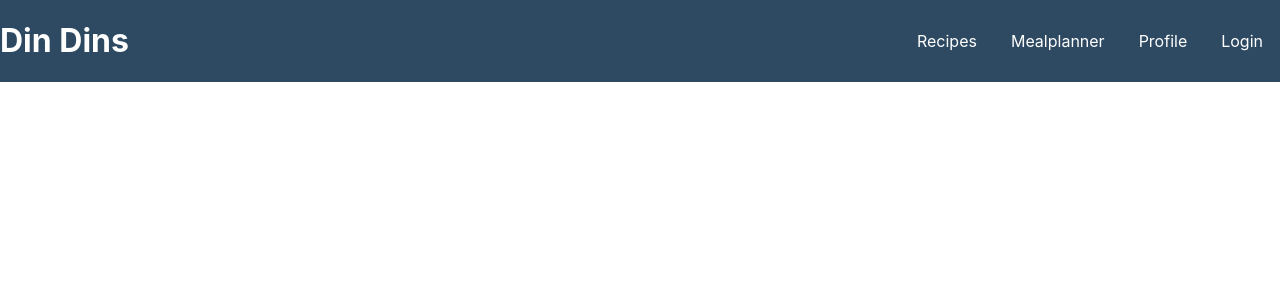
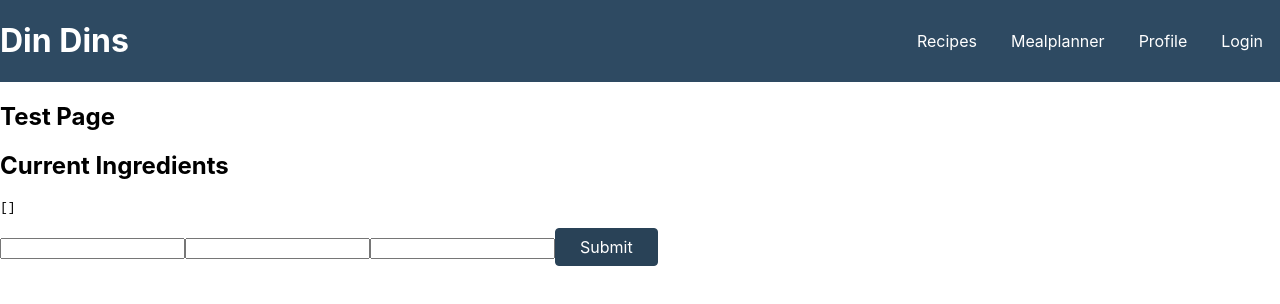
Before and after one commit to Max-Stevenson/din-dins, a React (Create React App) app in the folder frontend/: page /test in a window 1280 px wide. Before the commit this address led to /. Shown: the top 304 px of the page. Built offline with nearby package versions, Linux system fonts and the light colour scheme.

Commit message:
WIP on Recipe creation.
- Created TestPage for experimentation with form data.

```diff
--- a/frontend/src/App.js
+++ b/frontend/src/App.js
@@ -11,6 +11,7 @@ import Profile from "./profile/pages/UserProfile";
 import Recipes from "./recipes/pages/Recipes";
 import Recipe from "./recipes/pages/Recipe";
 import NewRecipe from "./recipes/pages/NewRecipe";
+import TestPage from "./TestPage";
 import "./App.css";
 
 const App = () => {
@@ -31,6 +32,9 @@ const App = () => {
           <Route path="/recipes/:recipeId" exact={true}>
             <Recipe />
           </Route>
+          <Route path="/test" exact={true}>
+            <TestPage />
+          </Route>
           <Redirect to="/" />
         </Switch>
       </main>
--- /dev/null
+++ b/frontend/src/TestPage.css
@@ -0,0 +1,16 @@
+.recipe-form {
+  position: relative;
+  list-style: none;
+  margin: 0 auto;
+  padding: 1rem;
+  width: 90%;
+  max-width: 40rem;
+  box-shadow: 0 2px 8px rgba(0, 0, 0, 0.26);
+  border-radius: 6px;
+  background: white;
+}
+
+.recipe-form__meal-type {
+  display: flex;
+  justify-content: space-around;
+}
--- /dev/null
+++ b/frontend/src/TestPage.js
@@ -0,0 +1,62 @@
+import React, { useState, useReducer } from "react";
+import Button from "./shared/components/FormElements/Button";
+import "./TestPage.css";
+
+const reducer = (state, action) => {
+  switch (action.type) {
+    case "ADD_ITEM":
+      return {
+        ingredients: [...state.ingredients, { ingredient: action.ingredient }]
+      };
+    default:
+      return state;
+  }
+};
+
+const TestPage = () => {
+  const [{ ingredients }, dispatch] = useReducer(reducer, { ingredients: [] });
+  const [quantity, setQuantity] = useState();
+  const [measure, setMeasure] = useState();
+  const [item, setItem] = useState();
+
+  const handleAdd = e => {
+    e.preventDefault();
+    console.log("working");
+    dispatch({
+      type: "ADD_ITEM",
+      ingredient: { quantity, measure, item }
+    });
+    setQuantity(0);
+    setMeasure("");
+    setItem("");
+  };
+
+  return (
+    <React.Fragment>
+      <h2>Test Page</h2>
+      <h2>Current Ingredients</h2>
+      <pre>{JSON.stringify(ingredients, null, 2)}</pre>
+      <input
+        type="number"
+        id="ingredientQuantity"
+        onChange={e => setQuantity(e.target.value)}
+        value={quantity}
+      />
+      <input
+        type="text"
+        id="ingredientMeasure"
+        onChange={e => setMeasure(e.target.value)}
+        value={measure}
+      />
+      <input
+        type="text"
+        id="ingredient"
+        onChange={e => setItem(e.target.value)}
+        value={item}
+      />
+      <Button onClick={handleAdd}>Submit</Button>
+    </React.Fragment>
+  );
+};
+
+export default TestPage;
```
